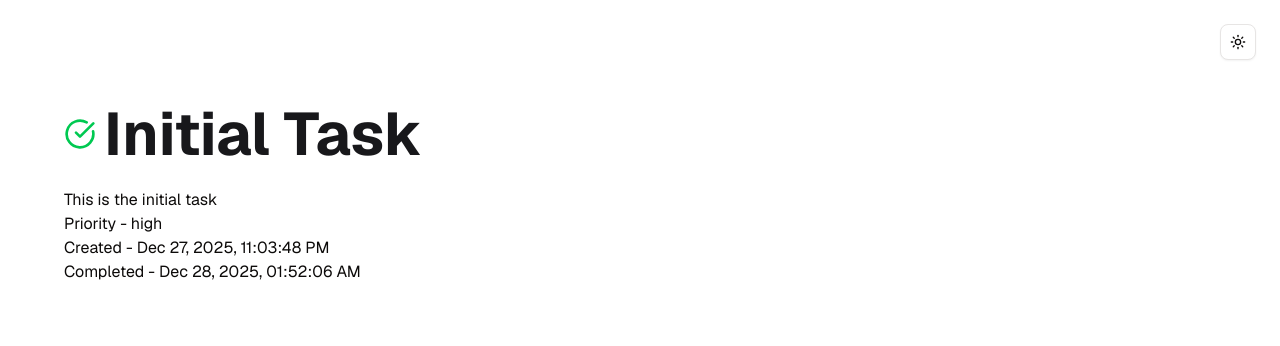
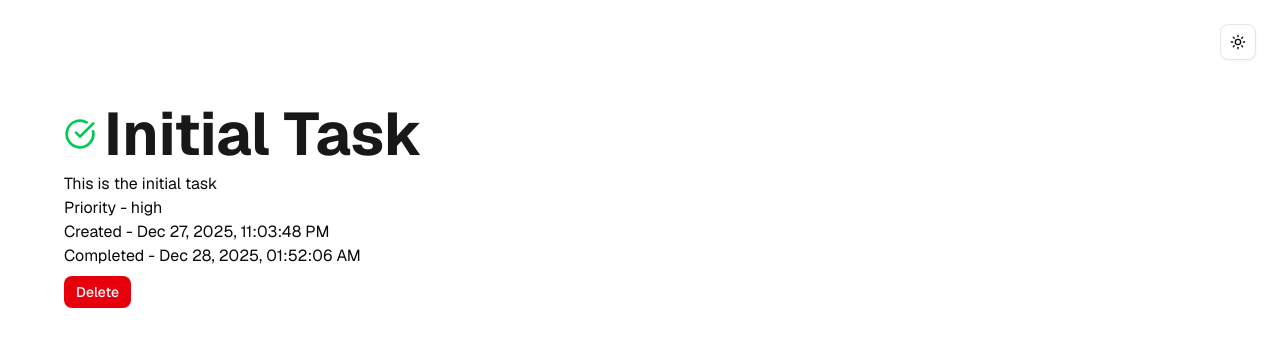
Before and after one commit to ponochovny/tasks-manager-nextjs, a Next.js app: page /tasks/1 in a window 1280 px wide. Shown: the top 346 px of the page. Built offline with nearby package versions, Linux system fonts and the light colour scheme; data requests are answered from the project's data file.

Commit message:
refactor: delete button update, README update

```diff
--- a/app/tasks/[id]/page.tsx
+++ b/app/tasks/[id]/page.tsx
@@ -3,6 +3,7 @@
 import { getTaskById } from '@/app/api/tasks.api'
 import { ITask } from '@/app/providers/tasks-provider'
 import { TaskInfo } from '@/entities/task'
+import { DeleteTaskButton } from '@/features/task'
 import { useParams } from 'next/navigation'
 import { useCallback, useEffect, useState, useTransition } from 'react'
 
@@ -29,7 +30,14 @@ const TaskPage = () => {
 
 	return (
 		<div className='space-y-6'>
-			{isPending ? <p>Loading...</p> : <TaskInfo task={task as ITask} />}
+			{isPending ? (
+				<p>Loading...</p>
+			) : (
+				<div className='space-y-2'>
+					<TaskInfo task={task as ITask} />
+					<DeleteTaskButton taskId={(task as ITask).id} isRefetch={false} />
+				</div>
+			)}
 		</div>
 	)
 }
--- a/db.json
+++ b/db.json
@@ -107,15 +107,6 @@
       "completed": true,
       "date_created": "2025-12-27T23:03:48.905Z",
       "date_completed": "2026-01-02T03:34:58.368Z"
-    },
-    {
-      "id": 14,
-      "title": "Fourteenth Task",
-      "priority": "high",
-      "description": "This is the fourteenth task",
-      "completed": true,
-      "date_created": "2025-12-27T23:03:48.905Z",
-      "date_completed": "2026-01-02T03:23:38.006Z"
     }
   ]
 }
--- a/features/task/ui/deleteTaskButton.tsx
+++ b/features/task/ui/deleteTaskButton.tsx
@@ -3,17 +3,27 @@
 import { deleteTaskById } from '@/app/api/tasks.api'
 import { useTasks } from '@/app/providers/tasks-provider'
 import { Button } from '@/shared/ui/button'
+import { useRouter } from 'next/navigation'
 import { useTransition } from 'react'
 
-const DeleteTaskButton = ({ taskId }: { taskId: number }) => {
+const DeleteTaskButton = ({
+	taskId,
+	isRefetch = true,
+	redirect = '/',
+}: {
+	taskId: number
+	isRefetch?: boolean
+	redirect?: string
+}) => {
 	const [isPending, startTransition] = useTransition()
 	const { fetchTasks } = useTasks()
+	const router = useRouter()
 
 	const handleDelete = () => {
 		startTransition(async () => {
-			await deleteTaskById(taskId).then(() => {
-				fetchTasks()
-			})
+			await deleteTaskById(taskId)
+			if (isRefetch) await fetchTasks()
+			if (redirect) router.push(redirect)
 		})
 	}
 
```
Also changed, not shown: 1 other file (tests, documents, lock files or other folders).
